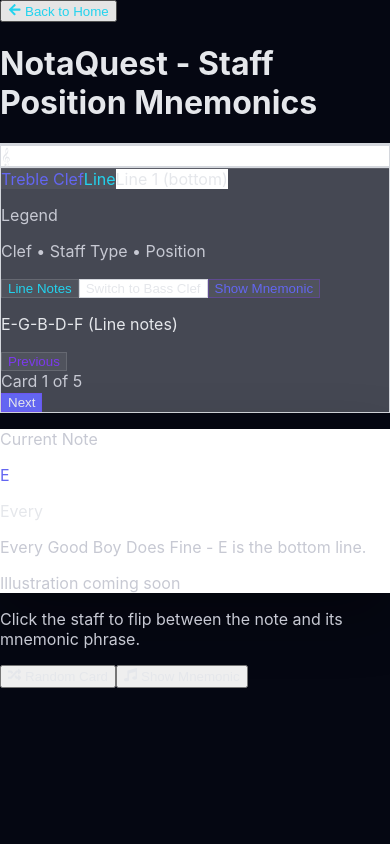
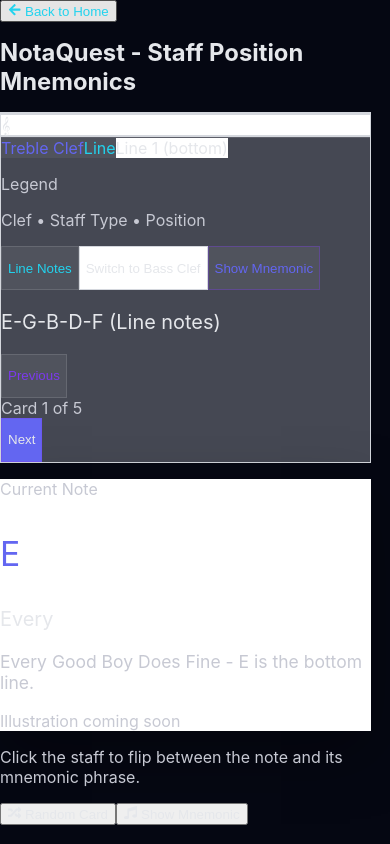
Before and after one commit to AccelAnalysis/NotaQuest, a React app in the folder frontend/: page /mnemonic in a window 390 px wide. Both pictures are taken after a click on the button "Space Notes". Built offline with nearby package versions, Linux system fonts and the light colour scheme; the HTML template or start-up script is replaced by a standard one.

Commit message:
Improve mnemonic layout responsiveness

```diff
--- a/frontend/src/routes/Mnemonic.tsx
+++ b/frontend/src/routes/Mnemonic.tsx
@@ -185,27 +185,33 @@ export default function Mnemonic() {
   }
 
   return (
-    <div className="min-h-screen p-4" style={{ background: theme.gradients.pageOverlay, color: theme.palette.text }}>
-      <div className="max-w-3xl mx-auto">
-        <div className="flex items-center justify-between mb-6">
+    <div className="min-h-screen p-4 sm:p-6" style={{ background: theme.gradients.pageOverlay, color: theme.palette.text }}>
+      <div
+        className="mx-auto space-y-4"
+        style={{ maxWidth: 'clamp(320px, 95vw, 1100px)' }}
+      >
+        <div className="flex flex-col sm:flex-row sm:items-center sm:justify-between gap-3 mb-2 sm:mb-4">
           <button
             onClick={() => navigate('/')}
-            className="flex items-center transition-colors"
+            className="flex items-center gap-2 transition-colors text-sm sm:text-base"
             style={{ color: theme.palette.secondary }}
           >
-            <FaArrowLeft className="mr-2" /> Back to Home
+            <FaArrowLeft /> Back to Home
           </button>
-          <h1 className="text-2xl font-bold text-center" style={{ color: theme.palette.text }}>
+          <h1
+            className="font-bold text-center sm:text-left"
+            style={{ color: theme.palette.text, fontSize: 'clamp(1.35rem, 2vw + 1rem, 2.35rem)' }}
+          >
             NotaQuest - Staff Position Mnemonics
           </h1>
-          <div className="w-24"></div>
+          <div className="hidden sm:block w-24"></div>
         </div>
 
         <div
-          className="rounded-xl shadow-lg overflow-hidden mb-8"
+          className="rounded-xl shadow-lg overflow-hidden mb-6 sm:mb-8"
           style={{ backgroundColor: theme.surfaces.contrast, border: `1px solid ${theme.borders.contrast}` }}
         >
-          <div className="relative h-64 p-6">
+          <div className="relative h-64 p-4 sm:p-6">
             <div
               className="relative h-full"
               style={{ borderBottom: `2px solid ${theme.borders.contrast}`, borderTop: `2px solid ${theme.borders.contrast}` }}
@@ -240,13 +246,19 @@ export default function Mnemonic() {
                       className="absolute bottom-4 left-0 right-0 text-center"
                     >
                       <div
-                        className="inline-block px-4 py-2 rounded-lg shadow-md"
+                        className="inline-block px-4 py-3 rounded-lg shadow-md"
                         style={{ backgroundColor: theme.surfaces.contrast }}
                       >
-                        <p className="text-lg font-medium" style={{ color: theme.palette.primaryStrong }}>
+                        <p
+                          className="font-medium"
+                          style={{ color: theme.palette.primaryStrong, fontSize: 'clamp(1rem, 1vw + 1rem, 1.25rem)' }}
+                        >
                           {currentCard?.mnemonic || 'Mnemonic unavailable'}
                         </p>
-                        <p className="text-sm mt-1" style={{ color: theme.palette.textMuted }}>
+                        <p
+                          className="mt-1"
+                          style={{ color: theme.palette.textMuted, fontSize: 'clamp(0.9rem, 1vw + 0.85rem, 1.05rem)' }}
+                        >
                           {currentCard?.phrase || MNEMONIC_PHRASES[clef][showType] || 'No phrase provided for this card.'}
                         </p>
                       </div>
@@ -258,10 +270,10 @@ export default function Mnemonic() {
           </div>
 
         <div
-          className="p-6"
+          className="p-4 sm:p-6 space-y-4"
           style={{ backgroundColor: theme.surfaces.overlayStrong, borderTop: `1px solid ${theme.borders.subtle}` }}
         >
-          <div className="flex items-center justify-between mb-4">
+          <div className="flex flex-col gap-3 sm:flex-row sm:items-start sm:justify-between">
             <div className="flex flex-wrap gap-2">
               <span
                 className="inline-flex items-center px-3 py-1 rounded-full border text-xs font-semibold"
@@ -292,11 +304,12 @@ export default function Mnemonic() {
             </div>
           </div>
 
-          <div className="flex justify-between items-center mb-6">
+          <div className="flex flex-col gap-3 sm:flex-row sm:justify-between sm:items-center">
             <button
               onClick={toggleType}
               className="px-4 py-2 rounded-lg font-medium transition-colors"
               style={{
+                minHeight: '44px',
                 backgroundColor: showType === 'space' ? theme.surfaces.contrast : theme.surfaces.overlay,
                 color: showType === 'space' ? theme.palette.accent : theme.palette.secondary,
                 border: `1px solid ${theme.borders.subtle}`
@@ -309,6 +322,7 @@ export default function Mnemonic() {
               onClick={toggleClef}
               className="px-4 py-2 rounded-lg font-medium transition-colors"
               style={{
+                minHeight: '44px',
                 backgroundColor: theme.surfaces.contrast,
                 color: theme.palette.text,
                 border: `1px solid ${theme.borders.contrast}`
@@ -321,6 +335,7 @@ export default function Mnemonic() {
               onClick={toggleMnemonic}
               className="px-4 py-2 rounded-lg font-medium transition-colors"
               style={{
+                minHeight: '44px',
                 backgroundColor: theme.surfaces.overlay,
                 color: theme.palette.primaryStrong,
                 border: `1px solid ${theme.borders.strong}`
@@ -330,20 +345,24 @@ export default function Mnemonic() {
             </button>
           </div>
 
-          <div className="text-center mb-4">
-            <p className="text-lg font-medium" style={{ color: theme.palette.text }}>
+          <div className="text-center">
+            <p
+              className="font-medium"
+              style={{ color: theme.palette.text, fontSize: 'clamp(1.05rem, 1vw + 1rem, 1.35rem)' }}
+            >
               {showType === 'space'
                 ? clef === 'treble' ? 'F-A-C-E (Space notes)' : 'A-C-E-G (Space notes)'
                 : clef === 'treble' ? 'E-G-B-D-F (Line notes)' : 'G-B-D-F-A (Line notes)'}
               </p>
             </div>
 
-          <div className="flex justify-between items-center">
+          <div className="flex flex-col sm:flex-row sm:items-center sm:justify-between gap-3">
             <button
               onClick={prevCard}
               className="px-6 py-2 rounded-lg font-medium transition-colors"
               disabled={isAnimating || cards.length === 0}
               style={{
+                minHeight: '44px',
                 backgroundColor: theme.surfaces.overlay,
                 color: theme.palette.primary,
                 border: `1px solid ${theme.borders.subtle}`
@@ -361,6 +380,7 @@ export default function Mnemonic() {
               className="px-6 py-2 rounded-lg font-medium transition-colors"
               disabled={isAnimating || cards.length === 0}
               style={{
+                minHeight: '44px',
                 backgroundColor: theme.palette.primaryStrong,
                 color: theme.palette.text,
                 border: `1px solid ${theme.borders.strong}`
@@ -373,24 +393,35 @@ export default function Mnemonic() {
       </div>
 
         <div
-          className="rounded-xl shadow-md border p-6 mb-6"
+          className="rounded-xl shadow-md border p-4 sm:p-6 mb-6"
           style={{
             ...cardAccent,
-            boxShadow: theme.shadows.soft
+            boxShadow: theme.shadows.soft,
+            maxWidth: 'clamp(320px, 95vw, 1100px)',
+            margin: '0 auto'
           }}
         >
-          <div className="grid md:grid-cols-2 gap-6 items-center">
-            <div className="space-y-3">
+          <div className="grid gap-4 sm:gap-6 md:grid-cols-2 items-start">
+            <div className="space-y-3" style={{ maxWidth: 'min(540px, 100%)' }}>
               <p className="text-xs uppercase tracking-wide" style={{ color: theme.palette.textMuted }}>
                 Current Note
               </p>
-              <p className="text-4xl font-bold" style={{ color: theme.palette.primaryStrong }}>
+              <p
+                className="font-bold"
+                style={{ color: theme.palette.primaryStrong, fontSize: 'clamp(2rem, 2.5vw + 1.5rem, 2.75rem)' }}
+              >
                 {currentCard.note}
               </p>
-              <p className="text-lg font-semibold" style={{ color: theme.palette.text }}>
+              <p
+                className="font-semibold"
+                style={{ color: theme.palette.text, fontSize: 'clamp(1.1rem, 1vw + 1rem, 1.4rem)' }}
+              >
                 {currentCard.mnemonic || 'Mnemonic missing'}
               </p>
-              <p className="text-sm" style={{ color: theme.palette.textMuted }}>
+              <p
+                className="text-sm"
+                style={{ color: theme.palette.textMuted, fontSize: 'clamp(0.95rem, 0.8vw + 0.9rem, 1.1rem)' }}
+              >
                 {currentCard.phrase || 'No phrase provided for this position.'}
               </p>
               {isMissingContent && (
@@ -406,17 +437,17 @@ export default function Mnemonic() {
                 </p>
               )}
             </div>
-            <div className="w-full">
+            <div className="w-full" style={{ maxWidth: 'min(520px, 100%)' }}>
               {currentCard.image ? (
                 <img
                   src={currentCard.image}
                   alt={`${currentCard.note} mnemonic illustration`}
-                  className="w-full h-40 object-cover rounded-lg shadow-sm"
+                  className="w-full max-h-56 object-contain rounded-lg shadow-sm mx-auto"
                   style={{ border: `1px solid ${theme.borders.contrast}` }}
                 />
               ) : (
                 <div
-                  className="w-full h-40 rounded-lg border border-dashed flex items-center justify-center text-sm"
+                  className="w-full h-40 sm:h-48 rounded-lg border border-dashed flex items-center justify-center text-sm"
                   style={{
                     borderColor: theme.borders.contrast,
                     color: theme.palette.textMuted,
@@ -432,7 +463,7 @@ export default function Mnemonic() {
 
         <div className="text-center text-sm" style={{ color: theme.palette.textMuted }}>
           <p>Click the staff to flip between the note and its mnemonic phrase.</p>
-          <div className="mt-2 flex justify-center space-x-4">
+          <div className="mt-3 flex flex-col sm:flex-row justify-center gap-2 sm:space-x-4 sm:gap-0">
             <button
               onClick={() => {
                 if (!cards.length) return;
@@ -440,14 +471,14 @@ export default function Mnemonic() {
                 setCurrentCardIndex(randomIndex);
                 setShowMnemonic(false);
               }}
-              className="flex items-center text-sm"
+              className="flex items-center justify-center text-sm px-3 py-2 rounded-md"
               style={{ color: theme.palette.text }}
             >
               <FaRandom className="mr-1" /> Random Card
             </button>
             <button
               onClick={toggleMnemonic}
-              className="flex items-center text-sm"
+              className="flex items-center justify-center text-sm px-3 py-2 rounded-md"
               style={{ color: theme.palette.text }}
             >
               <FaMusic className="mr-1" /> {showMnemonic ? 'Show Note' : 'Show Mnemonic'}
```
